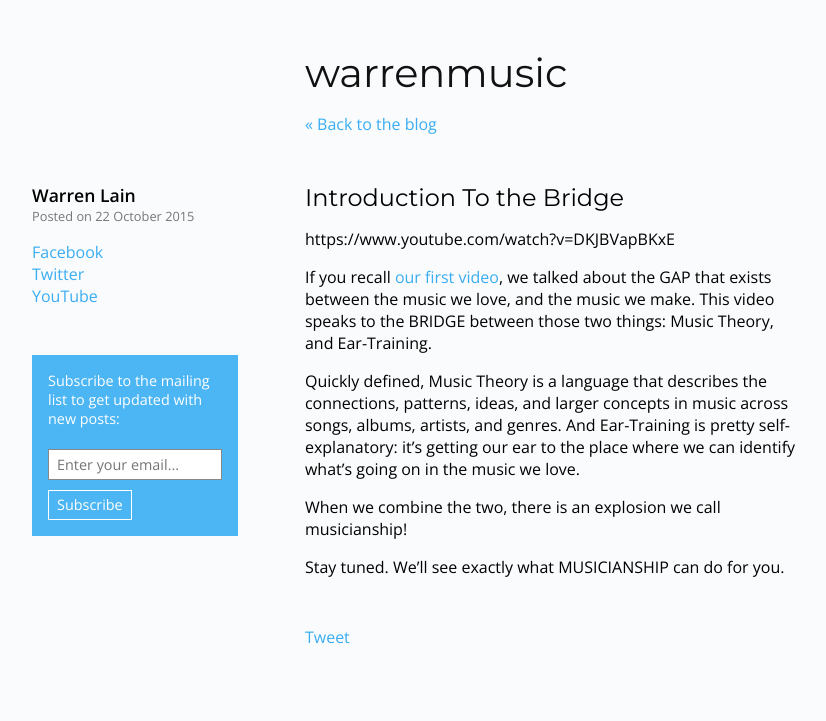
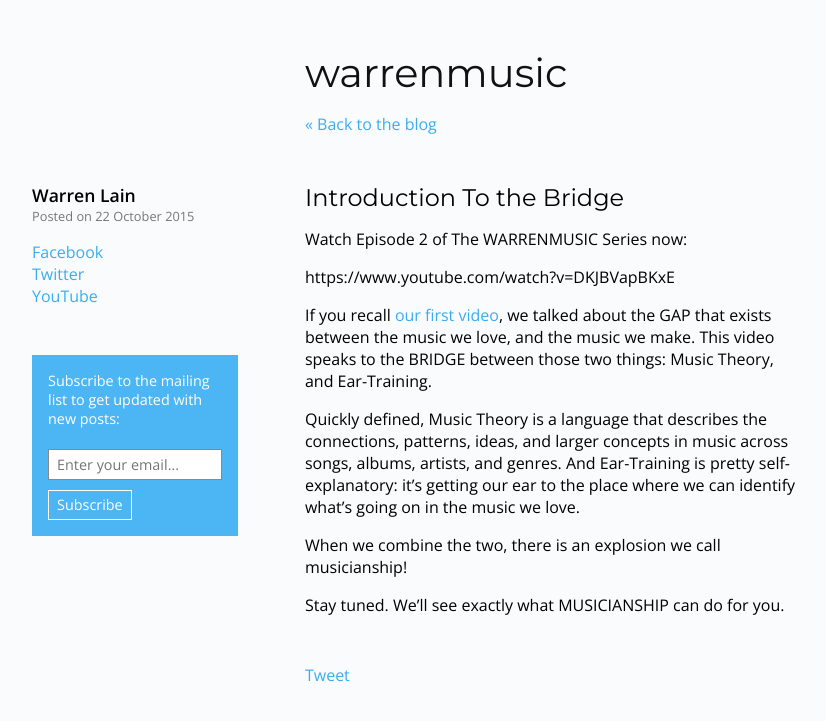
Before and after one commit to warrenmusic/warrenmusic.github.io, a Jekyll site: the page built from _posts/2015-10-22-introduction-to-the-bridge.md, in a window 1280 px wide. Shown: the top 721 px of the page, without its empty margins (0-826 px from the left). Built offline with Jekyll 4.4.1, drawn with Linux system fonts in a browser that asks for light colours; comment, search, counter and statistics services are not loaded.

Commit message:
Update 2015-10-22-introduction-to-the-bridge.md

```diff
--- a/_posts/2015-10-22-introduction-to-the-bridge.md
+++ b/_posts/2015-10-22-introduction-to-the-bridge.md
@@ -3,6 +3,8 @@
 layout: post
 permalink: /blog/introduction-to-the-bridge.html
 ---
+Watch Episode 2 of The WARRENMUSIC Series now:
+
 https://www.youtube.com/watch?v=DKJBVapBKxE
 
 If you recall [our first video](https://www.youtube.com/watch?v=7wAux1hh9wU), we talked about the GAP that exists between the music we love, and the music we make. This video speaks to the BRIDGE between those two things: Music Theory, and Ear-Training.
```
